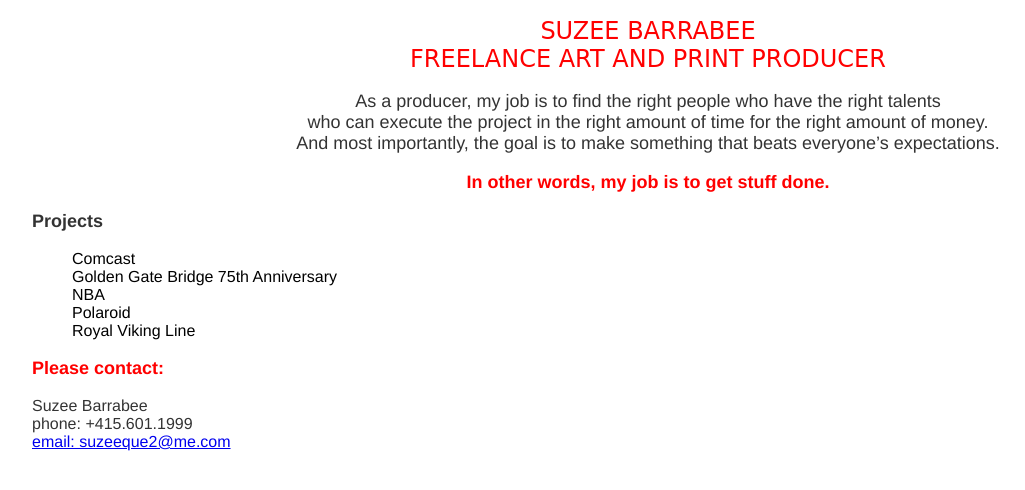
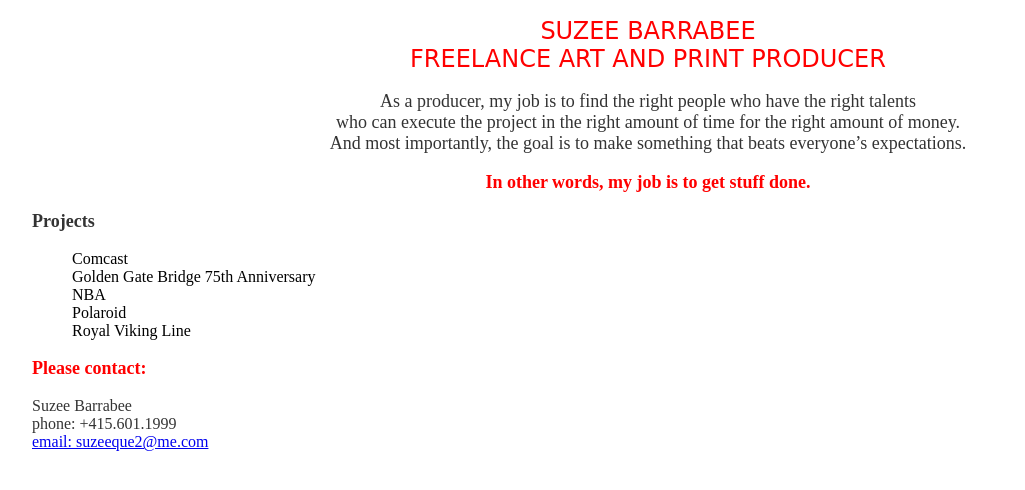
Before and after one commit to suzeeque2/suzeeque2.github.io, a plain HTML site: page unit_3/suzee_unit3.html in a window 1280 px wide. Shown: the part 166-656 px from the top of the page, without its empty margins (8-1033 px from the left). Drawn offline with Linux system fonts and the light colour scheme.

Commit message:
unit4_try4

```diff
--- a/unit_3/css/main.css
+++ b/unit_3/css/main.css
@@ -1,7 +1,7 @@
 body {
 	background: rgb(255,255,255);
-	font-family: Helvetica, sans-serif;
-	margin-left: 20px;
+/*	font-family: Helvetica, sans-serif;
+*/	margin-left: 20px;
 	padding-left: 20px;
 }
 
```
